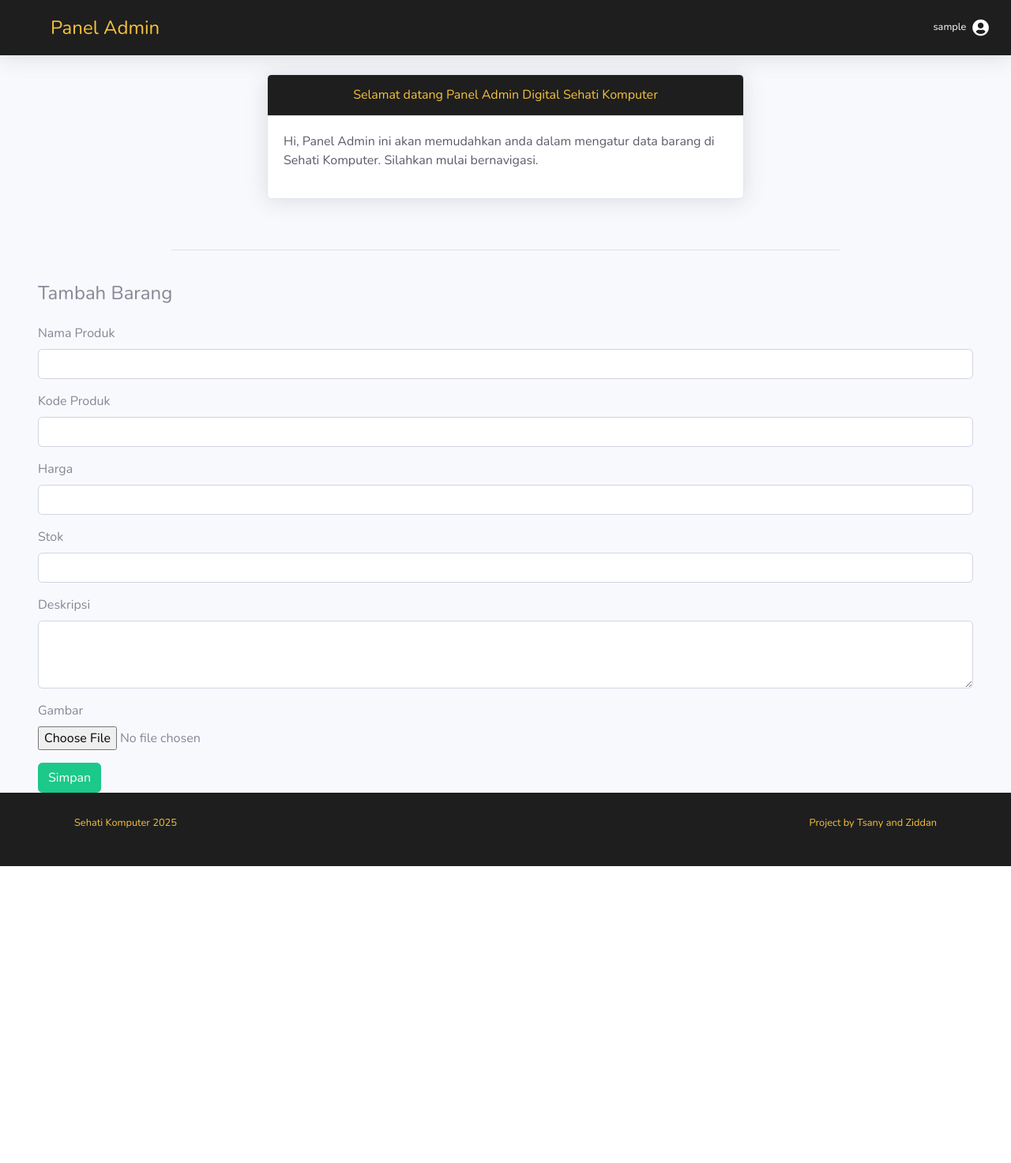
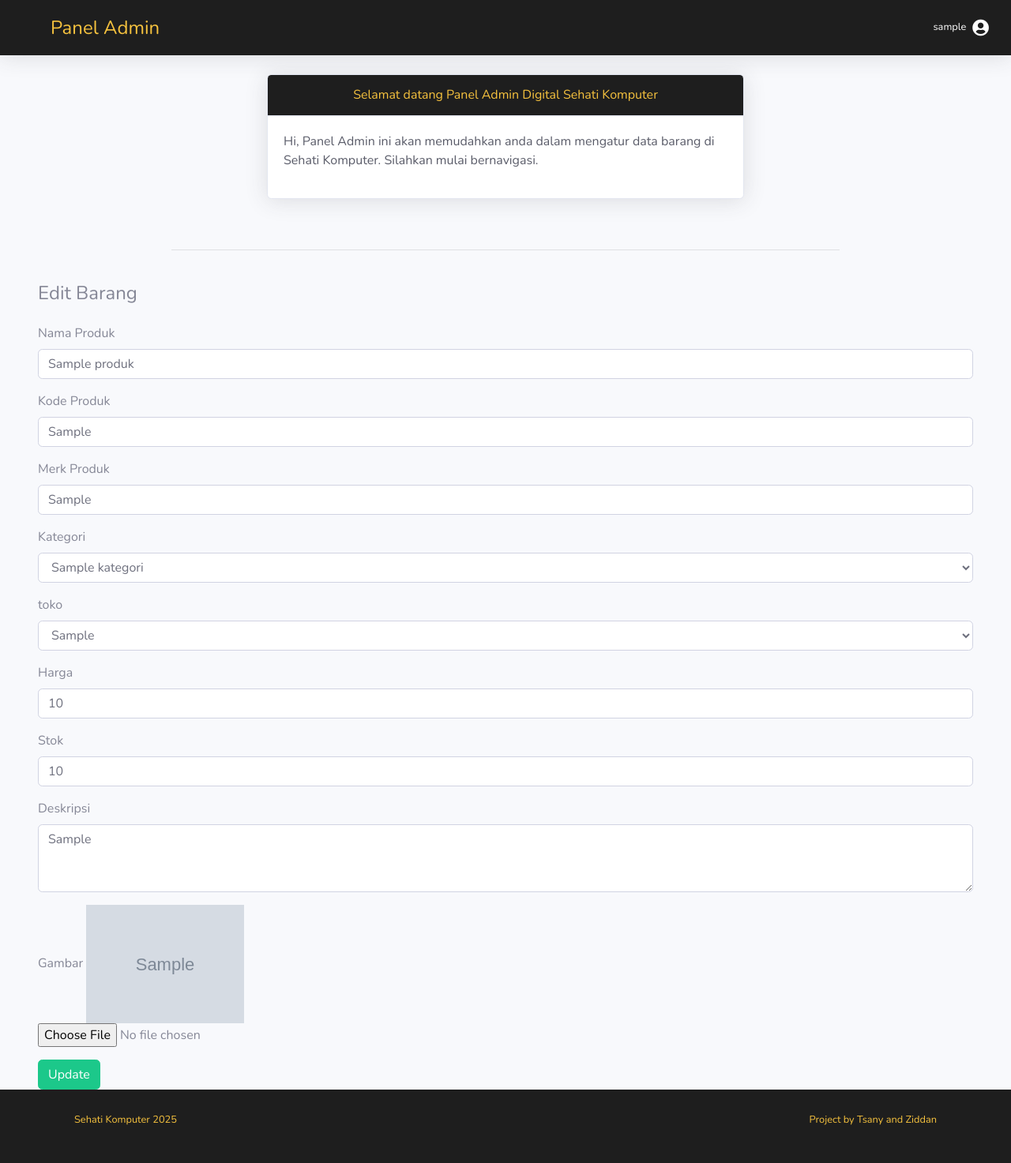
Before and after one commit to t4gz/skdc, a PHP site: page /pages/admin/admin.php?p=dataBarang_update&id=1 in a window 1280 px wide. Shown: the whole page at 79% size. Before the commit the page ends 1097 px from the top, so only its background shows below. Run offline with PHP 8.4, Linux system fonts and the light colour scheme; the visitor is signed in with stand-in values (Sample User, id 1); tables that the repository leaves empty or names only in its code hold one stand-in row (values such as "Sample post"); grey boxes marked "Sample" are stand-in pictures.

Commit message:
admin sudah selesai tinggal merapikan tampilan

```diff
--- a/pages/admin/admin.php
+++ b/pages/admin/admin.php
@@ -45,7 +45,7 @@
         <div id="content-wrapper" class="d-flex flex-column">
 
             <!-- Main Content -->
-            <div id="content">
+            <div id="content pb-3">
 
                 <!-- Topbar -->
                 <nav class="navbar navbar-expand bg-dark topbar mb-4 static-top shadow">
--- a/pages/admin/dataBarang_update.php
+++ b/pages/admin/dataBarang_update.php
@@ -1,28 +1,93 @@
-<h4 class="mb-4">Tambah Barang</h4>
-<form method="POST" action="proses/tambahbarang_proses.php" enctype="multipart/form-data">
+<?php
+include '../../connector/koneksi.php';
+
+// Query to get categories
+$query = "SELECT kategori_id, nama_kategori FROM kategori";
+$kategori_result = mysqli_query($kon, $query);
+
+$query2 = "SELECT toko_id, lokasi FROM toko";
+$result2 = mysqli_query($kon, $query2);
+
+// Ambil id produk dari parameter GET
+if (!isset($_GET['id'])) {
+    echo "ID produk tidak ditemukan.";
+    exit;
+}
+
+$id = $_GET['id'];
+
+// Query data produk berdasarkan id
+$stmt = $kon->prepare("SELECT produk_id, nama_produk, kode_produk, merk_produk, toko_id, kategori_id, harga_produk, stok_produk, image, deskripsi_produk FROM produk WHERE produk_id = ?");
+if (!$stmt) {
+    die("Prepare failed: " . $kon->error);
+}
+$stmt->bind_param("i", $id);
+$stmt->execute();
+$result = $stmt->get_result();
+
+if ($result->num_rows === 0) {
+    echo "Produk tidak ditemukan.";
+    exit;
+}
+
+$produk = $result->fetch_assoc();
+
+$stmt->close();
+$kon->close();
+?>
+
+<h4 class="mb-4">Edit Barang</h4>
+<form method="POST" action="./dataBarang_update_proses.php" enctype="multipart/form-data">
+    <input type="hidden" name="id" value="<?php echo htmlspecialchars($produk['produk_id']); ?>">
     <div class="mb-3">
         <label for="nama" class="form-label">Nama Produk</label>
-        <input type="text" id="nama" name="nama" class="form-control" required>
+        <input type="text" id="nama" name="nama" class="form-control" value="<?php echo htmlspecialchars($produk['nama_produk']); ?>" required>
     </div>
     <div class="mb-3">
         <label for="kode" class="form-label">Kode Produk</label>
-        <input type="text" id="kode" name="kode" class="form-control" required>
+        <input type="text" id="kode" name="kode" class="form-control" value="<?php echo htmlspecialchars($produk['kode_produk']); ?>" required>
+    </div>
+    <div class="mb-3">
+        <label for="merk_produk" class="form-label">Merk Produk</label>
+        <input type="text" id="merk_produk" name="merk_produk" class="form-control" value="<?php echo htmlspecialchars($produk['merk_produk']); ?>" required>
+    </div>
+    <div class="mb-3">
+        <label for="kategori_id" class="form-label">Kategori</label>
+        <select id="kategori_id" name="kategori_id" class="form-control" required>
+            <option value="">-- Pilih Kategori --</option>
+            <?php while ($row = mysqli_fetch_assoc($kategori_result)) : ?>
+                <option value="<?php echo $row['kategori_id']; ?>" <?php if ($row['kategori_id'] == $produk['kategori_id']) echo 'selected'; ?>><?php echo $row['nama_kategori']; ?></option>
+            <?php endwhile; ?>
+        </select>
+    </div>
+    <div class="mb-3">
+        <label for="toko_id" class="form-label">toko</label>
+        <select id="toko_id" name="toko_id" class="form-control" required>
+            <option value="">-- Pilih Toko --</option>
+            <?php while ($row = mysqli_fetch_assoc($result2)) : ?>
+                <option value="<?php echo $row['toko_id']; ?>" <?php if ($row['toko_id'] == $produk['toko_id']) echo 'selected'; ?>><?php echo $row['lokasi']; ?></option>
+            <?php endwhile; ?>
+        </select>
     </div>
     <div class="mb-3">
         <label for="harga" class="form-label">Harga</label>
-        <input type="number" id="harga" name="harga" class="form-control" required>
+        <input type="number" id="harga" name="harga" class="form-control" value="<?php echo htmlspecialchars($produk['harga_produk']); ?>" required>
     </div>
     <div class="mb-3">
         <label for="stok" class="form-label">Stok</label>
-        <input type="number" id="stok" name="stok" class="form-control" required>
+        <input type="number" id="stok" name="stok" class="form-control" value="<?php echo htmlspecialchars($produk['stok_produk']); ?>" required>
     </div>
     <div class="mb-3">
         <label for="deskripsi" class="form-label">Deskripsi</label>
-        <textarea id="deskripsi" name="deskripsi" class="form-control" rows="3" required></textarea>
+        <textarea id="deskripsi" name="deskripsi" class="form-control" rows="3" required><?php echo htmlspecialchars($produk['deskripsi_produk']); ?></textarea>
     </div>
     <div class="mb-3">
         <label for="gambar" class="form-label">Gambar</label>
-        <input type="file" id="gambar" name="gambar" class="form-control-file" required>
+        <?php if (!empty($produk['image'])): ?>
+            <img src="../uploads/<?php echo htmlspecialchars($produk['image']); ?>" alt="Gambar Produk" style="max-width:200px;"><br>
+        <?php endif; ?>
+        <input type="file" id="gambar" name="gambar" class="form-control-file">
     </div>
-    <button type="submit" class="btn btn-success">Simpan</button>
+    <button type="submit" class="btn btn-success">Update</button>
 </form>
+</create_file>
```
Also changed, not shown: pages/admin/data/listbarang.php (+7 -13 lines), pages/admin/dataBarang_create.php (+34 -1 lines), pages/admin/dataBarang_create_proses.php (+13 -9 lines), pages/admin/dataBarang_delete.php (+32 -0 lines), pages/admin/dataBarang_update_proses.php (added, +64 -0 lines), pages/uploads/6816fb65b21dc_IMG-20250408-WA0018.jpg (added), pages/uploads/6816fe6a3e099_b12b3f120275563.Y3JvcCwxNzQ1LDEzNjUsMjMzLDA.jpg (added), 8 other files.
